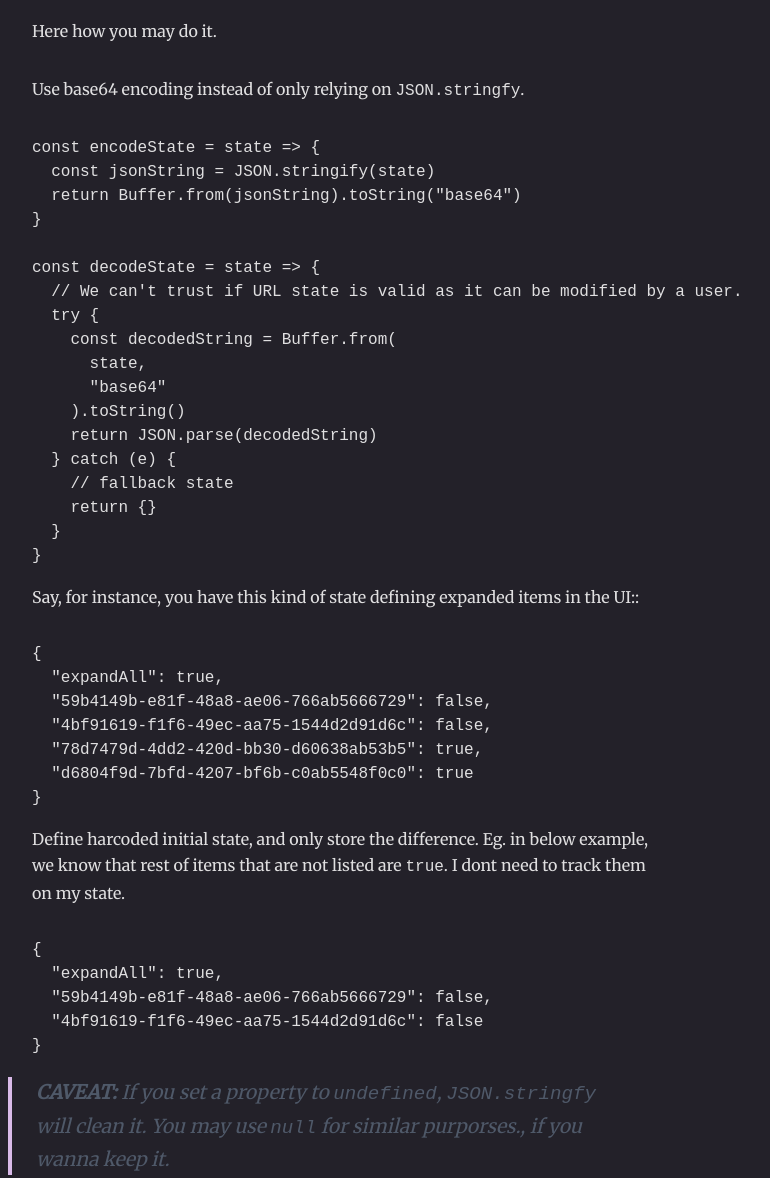
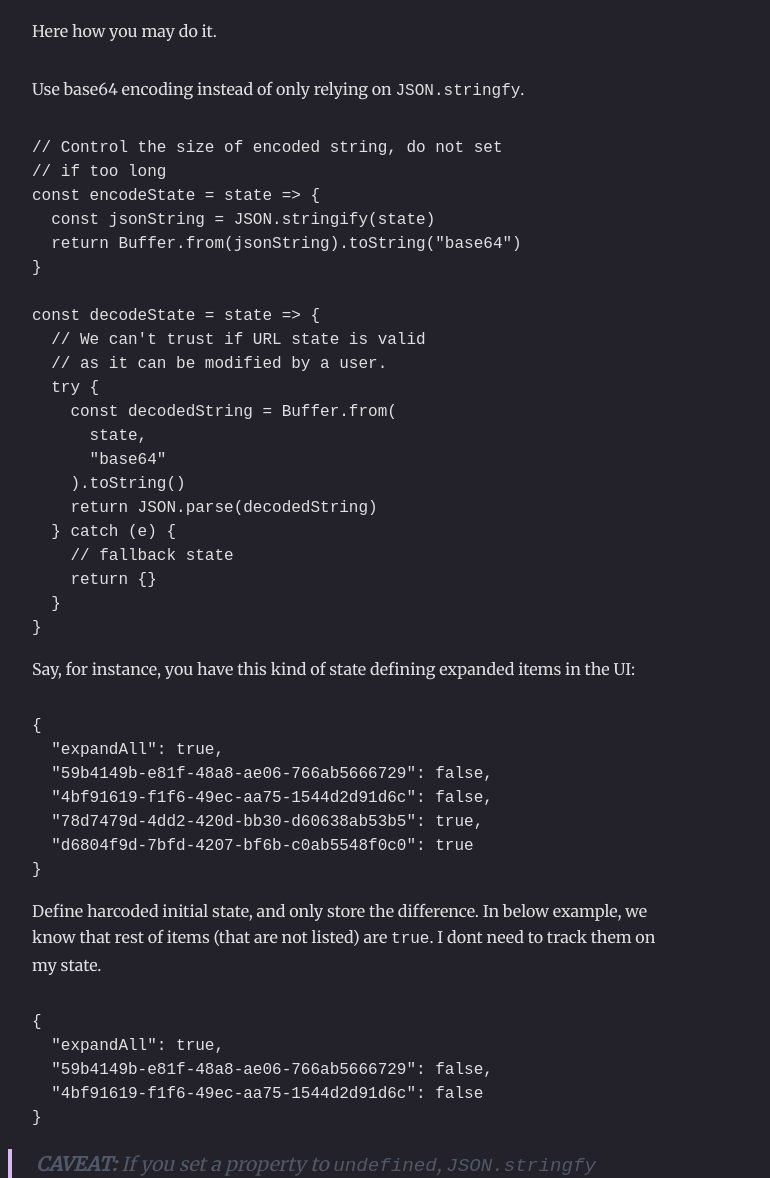
Before and after one commit to kerematam/kerematam-blog, a Gatsby site: page /handling-large-state-on-url/ in a window 1280 px wide. Shown: the part 920-2098 px from the top of the page, without its empty margins (292-1062 px from the left). Built offline with nearby package versions, Linux system fonts and the light colour scheme; Gatsby itself is replaced by a stand-in of ours; some packages are replaced by stand-ins of ours; code samples lack their colours; a small style sheet from the web is missing.

Commit message:
fix on blog post

````diff
--- a/content/blog/handling-large-state-on-url/index.md
+++ b/content/blog/handling-large-state-on-url/index.md
@@ -25,13 +25,16 @@ Here how you may do it.
 Use base64 encoding instead of only relying on `JSON.stringfy`.
 
 ```js
+// Control the size of encoded string, do not set
+// if too long
 const encodeState = state => {
   const jsonString = JSON.stringify(state)
   return Buffer.from(jsonString).toString("base64")
 }
 
 const decodeState = state => {
-  // We can't trust if URL state is valid as it can be modified by a user.
+  // We can't trust if URL state is valid
+  // as it can be modified by a user.
   try {
     const decodedString = Buffer.from(
       state,
@@ -45,7 +48,7 @@ const decodeState = state => {
 }
 ```
 
-Say, for instance, you have this kind of state defining expanded items in the UI::
+Say, for instance, you have this kind of state defining expanded items in the UI:
 
 ```json
 {
@@ -57,7 +60,7 @@ Say, for instance, you have this kind of state defining expanded items in the UI
 }
 ```
 
-Define harcoded initial state, and only store the difference. Eg. in below example, we know that rest of items that are not listed are `true`. I dont need to track them on my state.
+Define harcoded initial state, and only store the difference. In below example, we know that rest of items (that are not listed) are `true`. I dont need to track them on my state.
 
 ```json
 {
@@ -73,7 +76,10 @@ Define harcoded initial state, and only store the difference. Eg. in below examp
 Define state with rules. Eg. instead of listing ids of all expanded items, define how would item shown in certain states:
 
 ```js
-const isExpanded = state[id] ?? defaultStateThatOverridesExpandAll ?? expandAll
+const isExpanded =
+  state[id] ??
+  defaultStateThatOverridesExpandAll ??
+  expandAll
 ```
 
 Still not enough? Use indexes instead of ids and hope no data changes on the server.🤞🤦 If you choose to take this horrible approach, it's better to add a timestamp and avoid using the URL state after a certain timeout (like 30 seconds, etc.).
@@ -86,4 +92,5 @@ Still not enough? Use indexes instead of ids and hope no data changes on the ser
   "expire": 1690102973529
 }
 ```
+
 Good luck!
````
